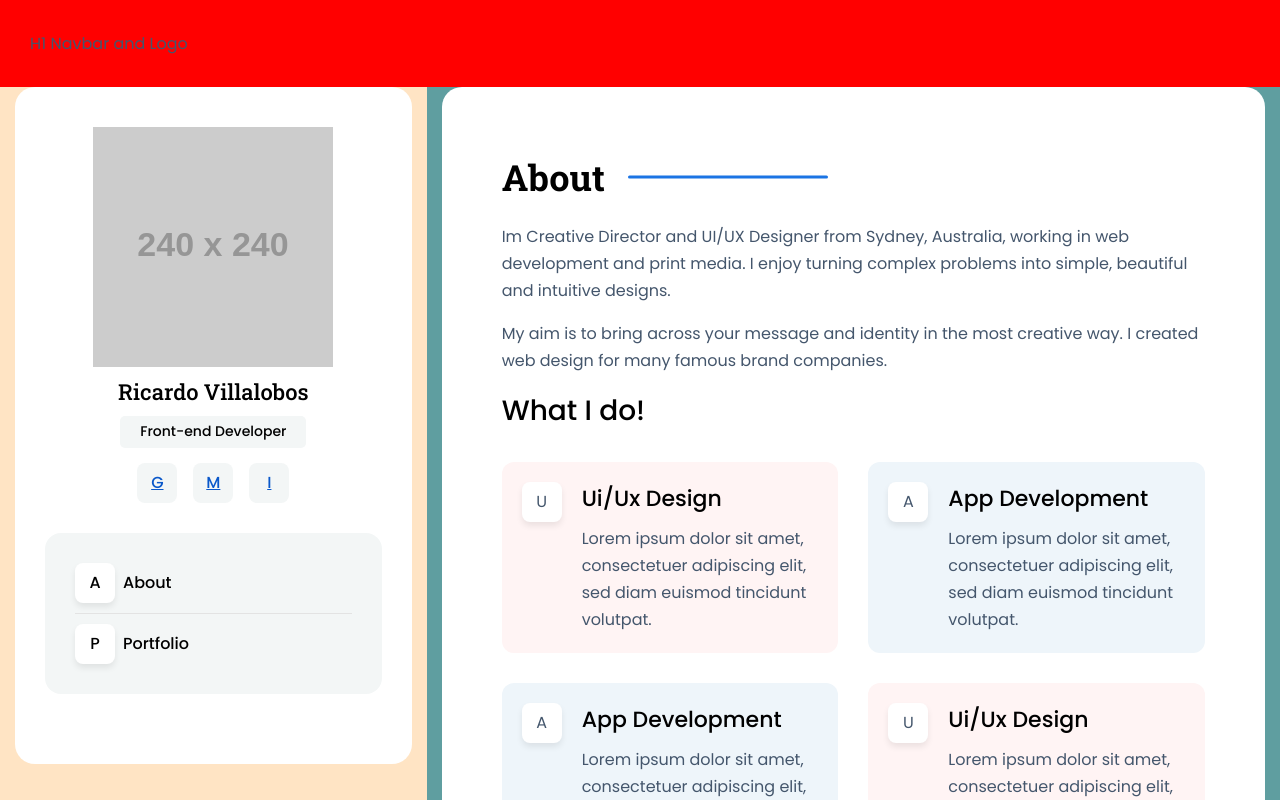
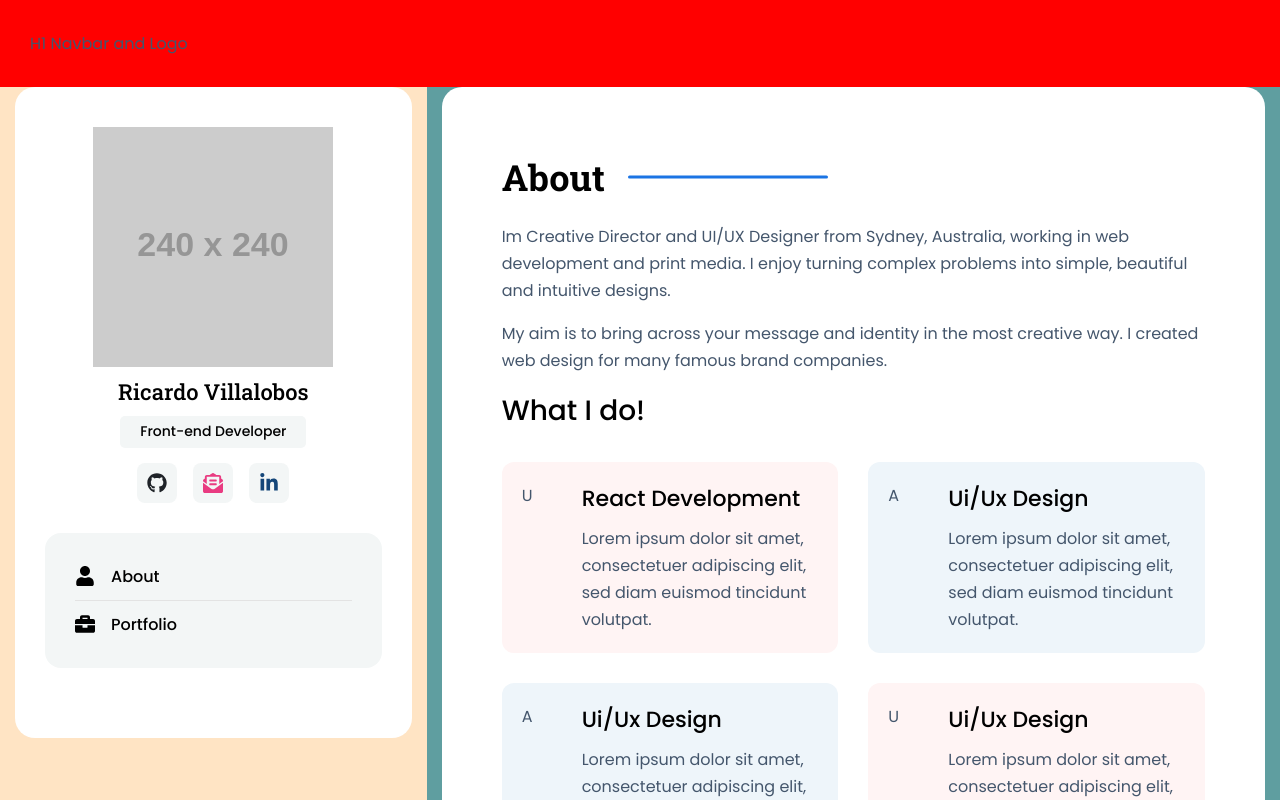
Before and after one commit to Ricardo-V-V/ricardo-v-v.github.io, a React (Vite) app: page / in a window 1280 px wide. Shown: the top 800 px of the page. Built offline with nearby package versions, Linux system fonts and the light colour scheme.

Commit message:
Add initial Icons

```diff
--- a/package.json
+++ b/package.json
@@ -28,6 +28,7 @@
 		"eslint-plugin-react-refresh": "^0.4.6",
 		"jest": "^29.7.0",
 		"prettier": "3.2.5",
+		"react-icons": "^5.2.1",
 		"react-router-dom": "^6.23.1",
 		"sass": "^1.77.1",
 		"vite": "^5.2.0"
--- a/src/components/AboutCards.jsx
+++ b/src/components/AboutCards.jsx
@@ -8,7 +8,7 @@ export default function AboutCards() {
 				<Card bgColor={'#fff4f4'}>
 					{/* Build Icon Cards */}
 					<IconCard
-						title={'Ui/Ux Design'}
+						title={'React Development'}
 						description={
 							'Lorem ipsum dolor sit amet, consectetuer adipiscing elit, sed diam euismod tincidunt volutpat.'
 						}
@@ -17,7 +17,7 @@ export default function AboutCards() {
 				</Card>
 				<Card bgColor={'#eef5fa'}>
 					<IconCard
-						title={'App Development'}
+						title={'Ui/Ux Design'}
 						description={
 							'Lorem ipsum dolor sit amet, consectetuer adipiscing elit, sed diam euismod tincidunt volutpat.'
 						}
@@ -28,7 +28,7 @@ export default function AboutCards() {
 			<div className='cards-grid-col-2'>
 				<Card bgColor={'#eef5fa'}>
 					<IconCard
-						title={'App Development'}
+						title={'Ui/Ux Design'}
 						description={
 							'Lorem ipsum dolor sit amet, consectetuer adipiscing elit, sed diam euismod tincidunt volutpat.'
 						}
--- a/src/components/Card.jsx
+++ b/src/components/Card.jsx
@@ -1,5 +1,4 @@
 export default function Card({ children, bgColor }) {
-	console.log(bgColor)
 	return (
 		<div className='card-wrap' style={{ backgroundColor: bgColor }}>
 			{children}
--- a/src/components/PersonalInfoMenu.jsx
+++ b/src/components/PersonalInfoMenu.jsx
@@ -1,16 +1,18 @@
 import { Link } from 'react-router-dom'
+import { FaUser, FaBriefcase } from 'react-icons/fa'
 
 export default function PersonalInfoMenu() {
 	return (
 		<ul className='personal-info-menu'>
 			<li>
 				<Link className='personal-info-menu-link' to='/'>
-					<div className='personal-info-menu-icon'>A</div>About
+					<FaUser size='20px' />
+					About
 				</Link>
 			</li>
 			<li>
 				<Link className='personal-info-menu-link' to='/portfolio'>
-					<div className='personal-info-menu-icon'>P</div>Portfolio
+					<FaBriefcase size='20px' /> Portfolio
 				</Link>
 			</li>
 		</ul>
--- a/src/components/SocialLinks.jsx
+++ b/src/components/SocialLinks.jsx
@@ -1,3 +1,4 @@
+import { FaLinkedinIn, FaEnvelopeOpenText, FaGithub } from 'react-icons/fa'
 export default function SocialLinks() {
 	return (
 		<ul className='personal-info-social-links'>
@@ -7,7 +8,7 @@ export default function SocialLinks() {
 					target='_blank'
 					rel='noopener noreferrer'
 				>
-					G
+					<FaGithub size='20px' color='#1f2328' />
 				</a>
 			</li>
 			<li>
@@ -16,7 +17,7 @@ export default function SocialLinks() {
 					target='_blank'
 					rel='noopener noreferrer'
 				>
-					M
+					<FaEnvelopeOpenText size='20px' color='#E93B81' />
 				</a>
 			</li>
 			<li>
@@ -25,7 +26,7 @@ export default function SocialLinks() {
 					target='_blank'
 					rel='noopener noreferrer'
 				>
-					I
+					<FaLinkedinIn size={'20px'} color='#144679' />
 				</a>
 			</li>
 		</ul>
--- a/src/sass/components/_PersonalInfo.scss
+++ b/src/sass/components/_PersonalInfo.scss
@@ -38,9 +38,9 @@
 			height: 40px;
 			border-radius: 8px;
 			background-color: $color-grey-light;
-			display: inline-block;
-			text-align: center;
-			line-height: 40px;
+			display: flex;
+			align-items: center;
+			justify-content: center;
 		}
 	}
 
@@ -68,31 +68,15 @@
 		&-link {
 			color: $color-black;
 			display: flex;
-			gap: 8px;
+			gap: 16px;
 			align-items: center;
 			padding: 10px 0;
 			text-decoration: none;
-			transition: 0.3s;
 			&:hover {
 				font-weight: 500;
 				border-radius: 8px;
 				color: $color-primary-dark;
-				& > div {
-					color: $color-white;
-					background-color: $color-primary-dark;
-					box-shadow: none;
-					transition: 0.6s;
-				}
 			}
-		}
-		&-icon {
-			background-color: $color-white;
-			border-radius: 8px;
-			box-shadow: 0 4px 6px rgba(0, 0, 0, 0.08);
-			width: 40px;
-			height: 40px;
-			text-align: center;
-			line-height: 40px;
 		}
 	}
 }
```
Also changed, not shown: 1 other file (tests, documents, lock files or other folders).
